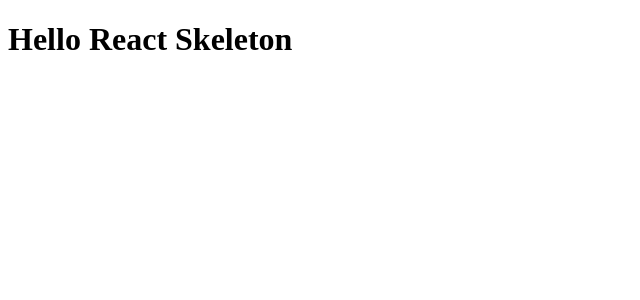
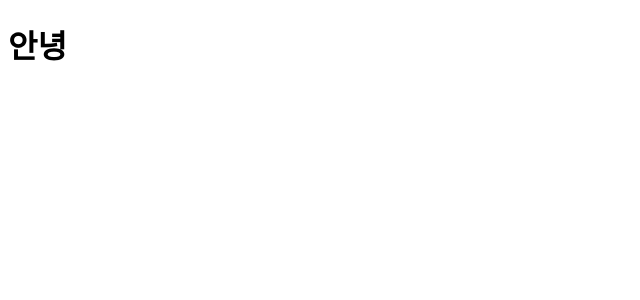
Before and after one commit to kimkm212/learn-reactjs, a React app: page / in a window 1280 px wide. Shown: the top 300 px of the page, without its empty margins (0-640 px from the left). Built offline with nearby package versions, Linux system fonts and the light colour scheme; the HTML template or start-up script is replaced by a standard one.

Commit message:
기본 환경설정

```diff
--- a/src/components/App.js
+++ b/src/components/App.js
@@ -4,7 +4,7 @@ class App extends React.Component {
     render(){
 
         return (
-            <h1>Hello React Skeleton</h1>
+            <h1>안녕</h1>
         );
     }
 }
```
